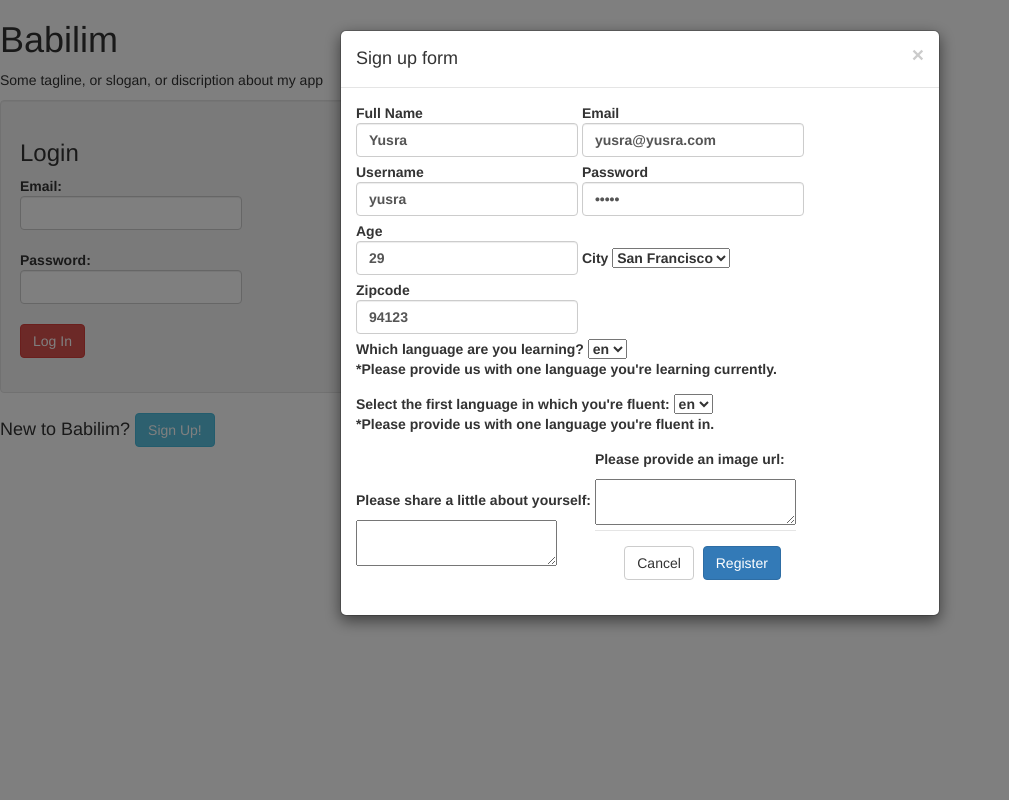
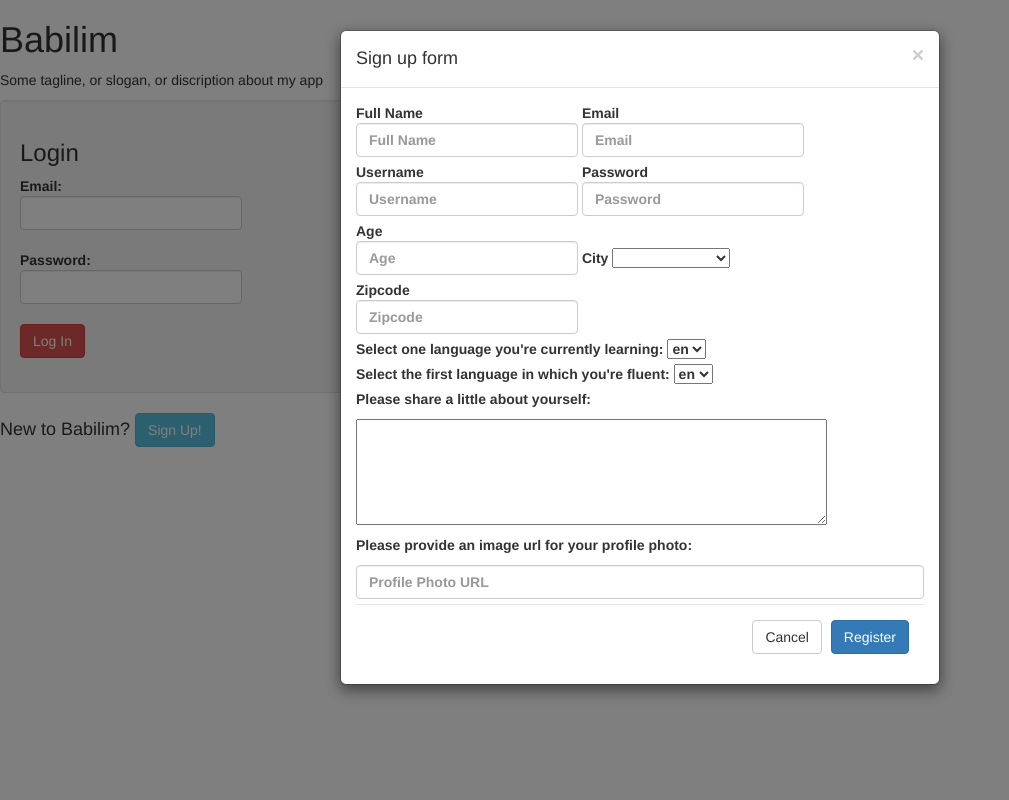
Before and after one commit to yusra-ahmed-zz/language-app, a Flask app: page / in a window 1280 px wide, after a click on "Sign Up!". Shown: the whole page, without its empty margins (0-1009 px from the left). Run offline with Flask 2, Linux system fonts and the light colour scheme; tables that the repository leaves empty hold one stand-in row (values such as "Sample post"); some libraries are stand-ins or nearby versions.

```diff
--- a/server.py
+++ b/server.py
@@ -47,11 +47,12 @@ def login_process():
     password_bytes = password.encode('utf-8')
 
     user = User.query.filter_by(email=email).first()
-    user_pw = user.password.encode('utf-8')
 
     if not user:
         flash("Incorrect email or password")
         return redirect("/")
+
+    user_pw = user.password.encode('utf-8')
 
     if bcrypt.hashpw(password_bytes, user_pw) != user_pw:
         flash("Incorrect email or password")
@@ -159,19 +160,19 @@ def get_users():
 
     search = request.args.get("search")
 
-    for item in search:
-        if item == 0:
-            return
-        else:
-            users = User.query.filter(User.full_name.like('%'+search+'%')).all()
+    # for item in search:
+    #     if item == 0:
+    #         return jsonify ([])
+    # users = User.query.filter(User.full_name.like('%'+search+'%')).all()
+    users = db.session.query(User.user_id, User.full_name).filter(User.full_name.like('%'+search+'%')).all()
 
-            userinfo = {"users": []}
+    userinfo = {"users": users}
 
-            for user in users:
-                userlist = [user.user_id, user.full_name]
-                userinfo["users"].append(userlist)
-            print "search feature", userinfo
-            return jsonify(userinfo)
+    # for user in users:
+    #     userlist = [user.user_id, user.full_name]
+    #     userinfo["users"].append(userlist)
+    print "search feature", userinfo
+    return jsonify(userinfo)
 
 
 @app.route('/find_matches.json')
--- a/static/css/chat.css
+++ b/static/css/chat.css
@@ -1,6 +1,6 @@
 body {
   padding-top: 0px;
-  background-image: url("http://utahdiversityconnections.com/wp-content/uploads/2014/11/6448_mountains_hd_wallpapers_clouds.jpg");
+  background-image: url("https://pbs.twimg.com/media/CdNXZs6VIAEknTw.jpg");
   background-repeat: no-repeat;
   background-size: 100% 100%;
   opacity: 0.9;
--- a/static/css/dashboard.css
+++ b/static/css/dashboard.css
@@ -0,0 +1,3 @@
+.picture {
+    width: 150px;
+}
--- a/templates/my_profile.html
+++ b/templates/my_profile.html
@@ -21,6 +21,8 @@
                             <input type="email" value="{{ user.email }}" name="email" class="form-control" required><br>
                         <label for="username">Username:</label>
                             <input type="text" value="{{ user.username }}" name="username" class="form-control" required><br>
+                        <label for="password">Update Password:</label>
+                            <input type="password" value="" name="password" class="form-control"><br>
                         <label for="age">Age:</label>
                             <input type="number" value="{{ user.age }}" name="age" class="form-control"><br>
                         <label for="city">City:</label>
@@ -52,7 +54,7 @@
                         <label for="profile_photo">Update your photo url:</label>
                         <input type="text" class="form-control" value="{{ user.profile_photo }}" rows = 1 name="profile_photo"><br>
                     <button class="btn btn-default profile_submit" type="submit">Update Your Profile</button>
-                    <a data-dismiss="modal" aria-label="Close" class="invite_cancel">Cancel</a>
+                    <a href="#" data-dismiss="modal" aria-label="Close" class="invite_cancel">Cancel</a>
                     <br>
               </form>
             </div> <!-- update profile  -->
--- a/templates/signup_form.html
+++ b/templates/signup_form.html
@@ -3,7 +3,7 @@
     <title>Signup Form</title>
 </head>
 <body>
-    <!-- <div style="display:inline"> -->
+<div style="display:inline">
     <div class="modal fade" id="SignupModal" role="dialog">
         <div class="modal-dialog" role="document">
             <div class="modal-content">
@@ -15,28 +15,29 @@
                     <form id="signup" action="/signup" method="POST">
                         <label>
                             Full Name
-                            <input type="text" value="Yusra" name="full_name" class="form-control" required>
+                            <input type="text" placeholder="Full Name" name="full_name" class="form-control" required>
                         </label>
                         <label>
                             Email
-                            <input type="email" value="yusra@yusra.com" name="email" class="form-control" required>
+                            <input type="email" placeholder="Email" name="email" class="form-control" required>
                         </label>
                         <label>
                             Username
-                            <input type="text" value="yusra" name="username" class="form-control" required>
+                            <input type="text" placeholder="Username" name="username" class="form-control" required>
                         </label>
                         <label>
                             Password
-                            <input type="password" value="yusra" name="password" class="form-control" required>
+                            <input type="password" placeholder="Password" name="password" class="form-control" required>
                         </label>
                         <label>
                             Age
-                            <input type="number" value="29" name="age" class="form-control">
+                            <input type="number" placeholder="Age" name="age" class="form-control">
                         </label>
                         <label>
                             City
                             <select name="city" required>
-                                <option selected value="San Francisco">San Francisco</option>
+                                <option value=" "></option>
+                                <option value="San Francisco">San Francisco</option>
                                 <option value="San Jose">San Jose</option>
                                 <option value="Oakland">Oakland</option>
                                 <option value="Fremont">Fremont</option>
@@ -46,16 +47,15 @@
                         </label>
                         <label>
                             Zipcode
-                            <input type="number" value="94123" name="zipcode" class="form-control" required>
+                            <input type="text" placeholder="Zipcode" name="zipcode" class="form-control" required>
                         </label>
                         <label>
-                            Which language are you learning?
+                            Select one language you're currently learning:
                             <select name="lang_learn" required>
                                 {% for language in languages %}
                                     <option value = "{{ language.lang_id }}">{{ language.lang_name }}</option>
                                 {% endfor %}
                             </select>
-                            <p>*Please provide us with one language you're learning currently.</p>
                         </label>
                         <label>
                             Select the first language in which you're fluent:
@@ -66,18 +66,18 @@
                                     </option>
                                 {% endfor %}
                             </select>
-                            <p>*Please provide us with one language you're fluent in.</p>
                         </label>
                         <label>
                             <p>Please share a little about yourself:</p>
                             <div>
-                                <textarea name="user_bio"></textarea>
+                                <textarea name="user_bio" cols="50" rows="5"></textarea>
                             </div>
                         </label>
+                        <br>
                         <label>
-                            <p>Please provide an image url:</p>
-                            <div>
-                                <textarea name="profile_photo"></textarea>
+                            <p>Please provide an image url for your profile photo:</p>
+                                <input id="text" name="profile_photo" size="60" class="form-control" placeholder="Profile Photo URL">
+                        </label>
                         <div class="modal-footer">
                         <button type="button" class="btn btn-default" data-dismiss="modal">Cancel</button>
                         <button type="button submit" form="signup" class="btn btn-primary">Register</button>
@@ -87,7 +87,7 @@
             </div>
         </div>
     </div>
-<!-- </div> -->
+</div>
 
 </body>
 </html>
```
Also changed, not shown: templates/dashboard.html (+21 -18 lines).
